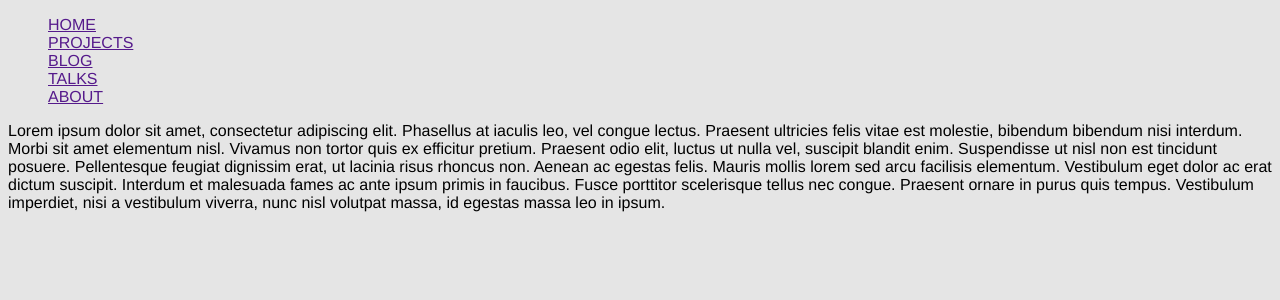
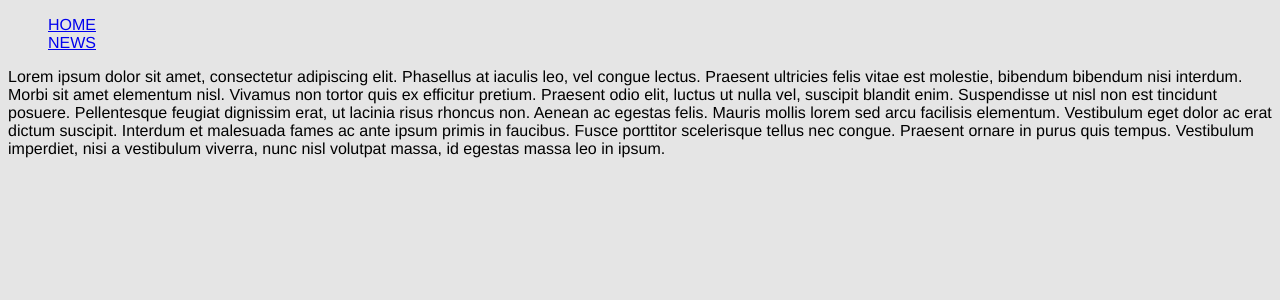
Before and after one commit to ABSphreak/ABSphreak.github.io, a Jekyll site: the page built from index.html, in a window 1280 px wide. Shown: the top 300 px of the page. Built offline with Jekyll 4.4.1, drawn with Linux system fonts in a browser that asks for light colours; Markdown is read by kramdown in place of the engine named in the settings.

Commit message:
site.baseurl added and tested some of the Features.

```diff
--- a/_config.yml
+++ b/_config.yml
@@ -1,3 +1,3 @@
 markdown: redcarpet
-baseurl: /
+baseurl:
 exclude: ['README.md']
--- a/_layouts/default.html
+++ b/_layouts/default.html
@@ -4,7 +4,18 @@
     <title>ABSphreak.github.io</title>
     <link rel="stylesheet" href="css/main.css">
   </head>
+
   <body>
+    <header>
+      <nav>
+        <div>
+          <ul>
+            <li><a href="{{site.baseurl}}/index.html">HOME</a></li>
+            <li><a href="{{site.baseurl}}/news.html">NEWS</a></li>
+          </ul>
+        </div>
+      </nav>
+    </header>
 
     {{content}}
 
--- a/index.html
+++ b/index.html
@@ -1,17 +1,7 @@
 ---
   layout: default
 ---
-<nav>
-  <div class="navigation">
-    <ul>
-      <li><a href="">HOME</a></li>
-      <li><a href="">PROJECTS</a></li>
-      <li><a href="">BLOG</a></li>
-      <li><a href="">TALKS</a></li>
-      <li><a href="">ABOUT</a></li>
-    </ul>
-  </div>
-</nav>
+
 
 <div class="page">
   <p>Lorem ipsum dolor sit amet, consectetur adipiscing elit. Phasellus at iaculis leo, vel congue lectus. Praesent ultricies felis vitae est molestie, bibendum bibendum nisi interdum. Morbi sit amet elementum nisl. Vivamus non tortor quis ex efficitur pretium. Praesent odio elit, luctus ut nulla vel, suscipit blandit enim. Suspendisse ut nisl non est tincidunt posuere. Pellentesque feugiat dignissim erat, ut lacinia risus rhoncus non. Aenean ac egestas felis. Mauris mollis lorem sed arcu facilisis elementum. Vestibulum eget dolor ac erat dictum suscipit. Interdum et malesuada fames ac ante ipsum primis in faucibus. Fusce porttitor scelerisque tellus nec congue. Praesent ornare in purus quis tempus. Vestibulum imperdiet, nisi a vestibulum viverra, nunc nisl volutpat massa, id egestas massa leo in ipsum.</p>
--- /dev/null
+++ b/news.html
@@ -0,0 +1,5 @@
+---
+  layout: default
+---
+
+<h1>News on the Page</h1>
```
